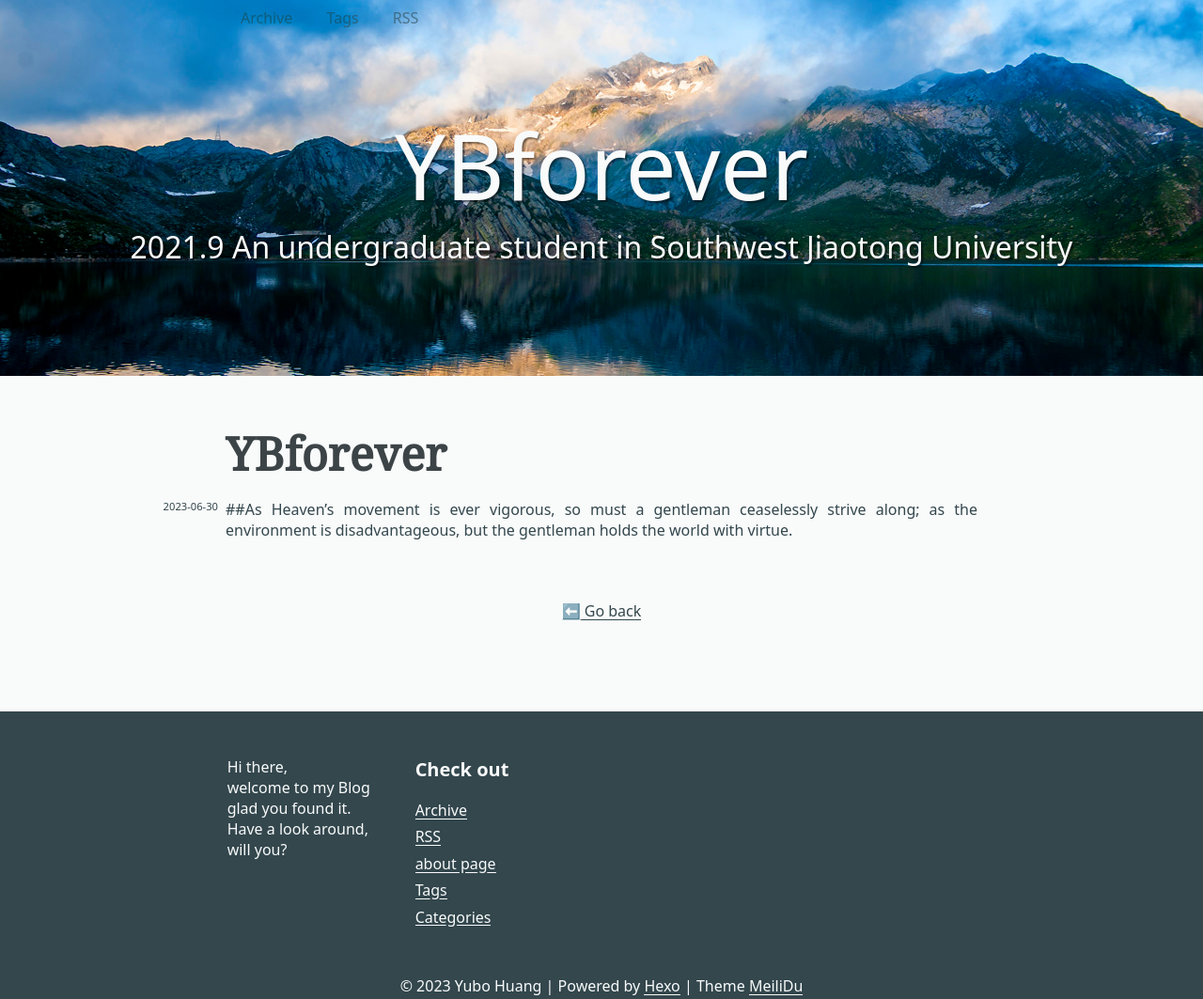
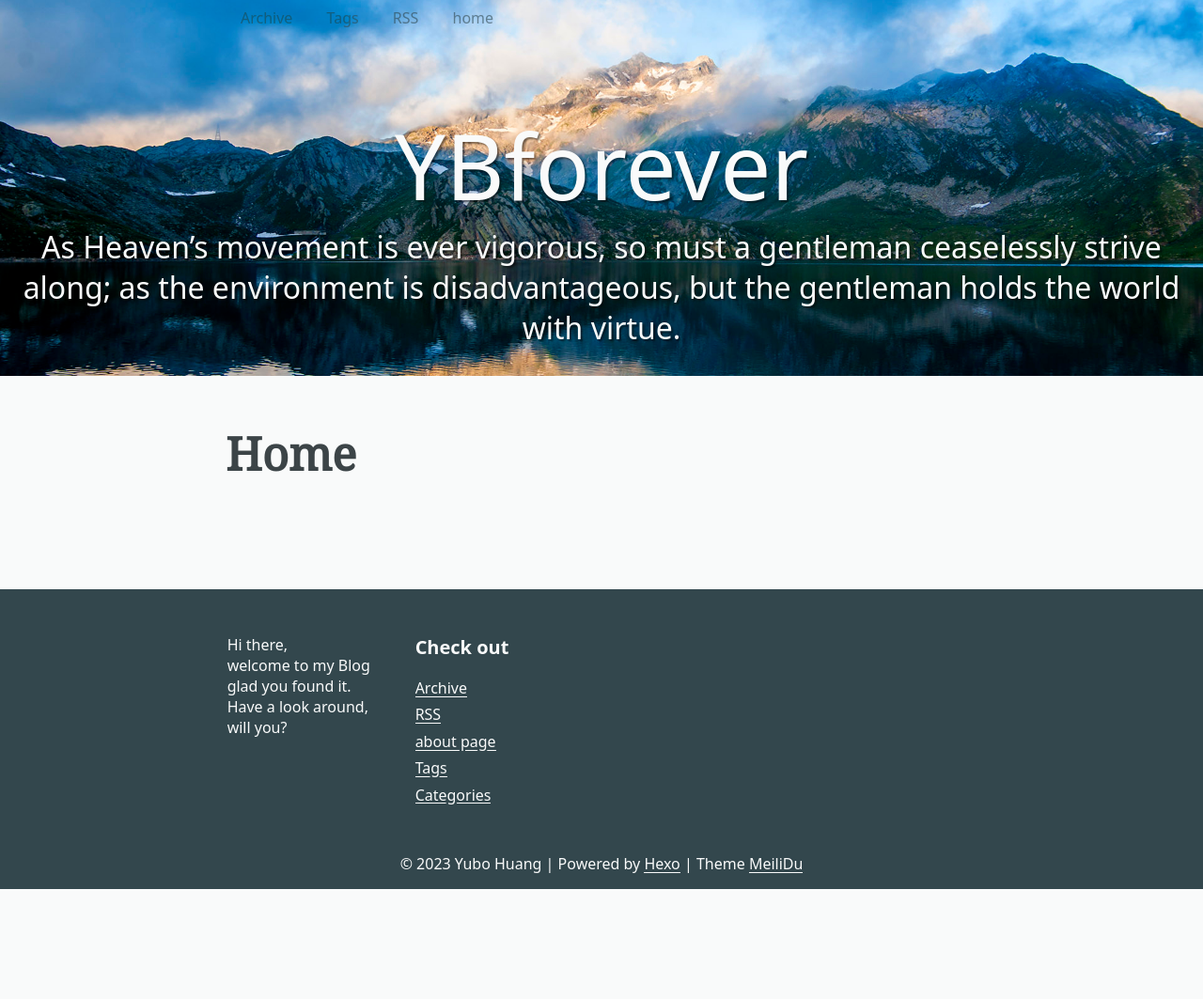
Before and after one commit to ybfo/ybforever.github.io, a plain HTML site: page home/index.html in a window 1280 px wide. Shown: the whole page at 94% size. After the commit the page ends 946 px from the top, so only its background shows below. Drawn offline with Linux system fonts and the light colour scheme; a web font is replaced by a local one.

Commit message:
Site updated: 2023-06-30 23:43:46

```diff
--- a/2023/06/30/hello-world/index.html
+++ b/home/index.html
@@ -5,7 +5,7 @@
 	<meta charset="utf-8">
 	<meta name="viewport" content="width=device-width, initial-scale=1, maximum-scale=1">
 	<meta name="theme-color" content="#33474d">
-	<title>YBforever | YBforever</title>
+	<title>Home | YBforever</title>
 	<link rel="stylesheet" href="/css/style.css" />
 
       <link rel="alternate" href="/atom.xml" title="YBforever" type="application/atom+xml">
@@ -23,31 +23,16 @@
 
 				<a href="/atom.xml" class="header__link">RSS</a>
 
+				<a href="/home/ || fa fa-home" class="header__link">home</a>
+
 		</nav>
 		<h1 class="header__title"><a href="/">YBforever</a></h1>
-		<h2 class="header__subtitle">2021.9 An undergraduate student in Southwest Jiaotong University</h2>
+		<h2 class="header__subtitle">As Heaven’s movement is ever vigorous, so must a gentleman ceaselessly strive along; as the environment is disadvantageous, but the gentleman holds the world with virtue.</h2>
 	</header>
 
 	<main>
 		<article>
-
-		<h1>YBforever</h1>
-
-	<div class="article__infos">
-		<span class="article__date">2023-06-30</span><br />
-
-
-	</div>
-
-
-
-
-		<p>##As Heaven’s movement is ever vigorous, so must a gentleman ceaselessly strive along; as the environment is disadvantageous, but the gentleman holds the world with virtue.</p>
-
-
-
-
-		<span class="different-posts"><a href="/2023/06/30/hello-world/" onclick="window.history.go(-1); return false;">⬅️ Go back </a></span>
+	<h1>Home</h1>
 
 
 
```
Also changed, not shown: 2023/06/30/My-New-Post/index.html (+3 -1 lines), archives/2023/06/index.html (+3 -3 lines), archives/2023/index.html (+3 -3 lines), archives/index.html (+3 -3 lines), index.html (+3 -25 lines).
